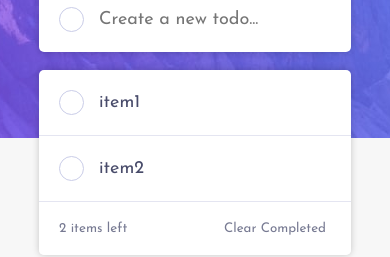
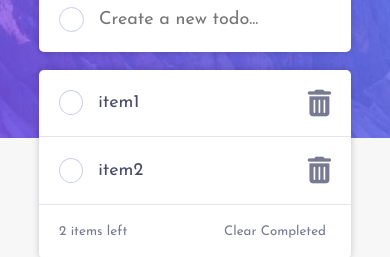
Before and after one commit to philosophy-flow/to-do-app, a React (Create React App) app: page / in a window 390 px wide. Shown: the part 162-419 px from the top of the page. Built offline with nearby package versions, Linux system fonts and the light colour scheme.

Commit message:
adding individual item remove button styling

```diff
--- a/src/TodoItem.js
+++ b/src/TodoItem.js
@@ -12,6 +12,10 @@ const TodoItem = ({id, name, complete, completeItem}) => {
         {complete && <i className="fas fa-check"></i>}
       </button>
       <p className={`content ${complete && 'complete'}`}>{name}</p>
+
+      <button className="remove-item">
+        <i className="fas fa-trash-alt fa-2x"></i>
+      </button>
     </li>
   );
 };
--- a/src/assets/TodoItem.css
+++ b/src/assets/TodoItem.css
@@ -1,5 +1,6 @@
 .TodoItem {
   display: flex;
+  justify-content: space-around;
   align-items: center;
   padding: 20px;
   background-color: white;
@@ -26,6 +27,27 @@
 
 
 /* BUTTON */
+.remove-item {
+  opacity: 0;
+  background: none;
+  border: none;
+  outline: none;
+  cursor: pointer;
+  color: hsl(234, 11%, 52%);
+}
+
+.TodoItem:hover .remove-item {
+  opacity: 1;
+  transition: opacity .5s;
+}
+
+/* always visible on mobile */
+@media only screen and (max-width: 600px) {
+  .remove-item {opacity: 1;}
+}
+
+
+/* BUTTON */
 .cross-item {
   width: 25px;
   height: 25px;
@@ -47,4 +69,5 @@
 @media only screen and (min-width: 500px) {
   .cross-item:hover {border: 2px solid green;}
   .cross-item.active:hover {border: none;}
+  .remove-item:hover{color: black;}
 }
```
